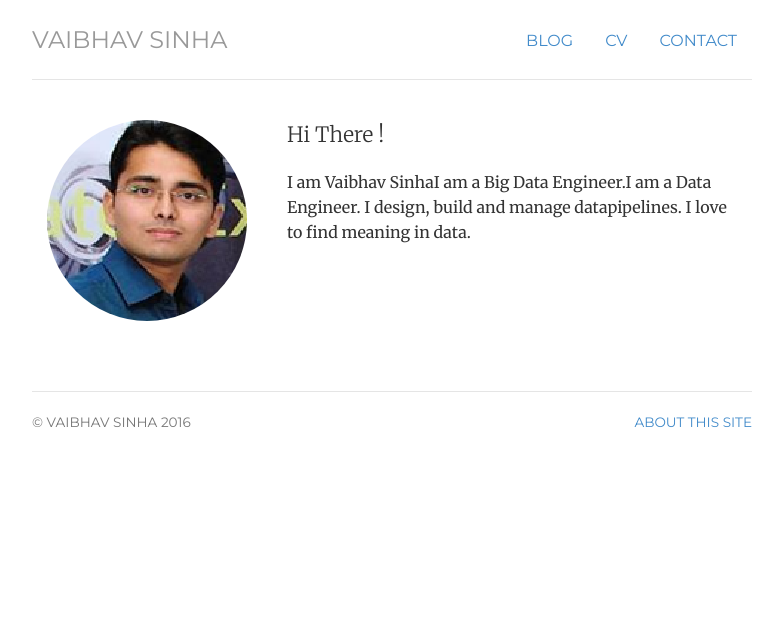
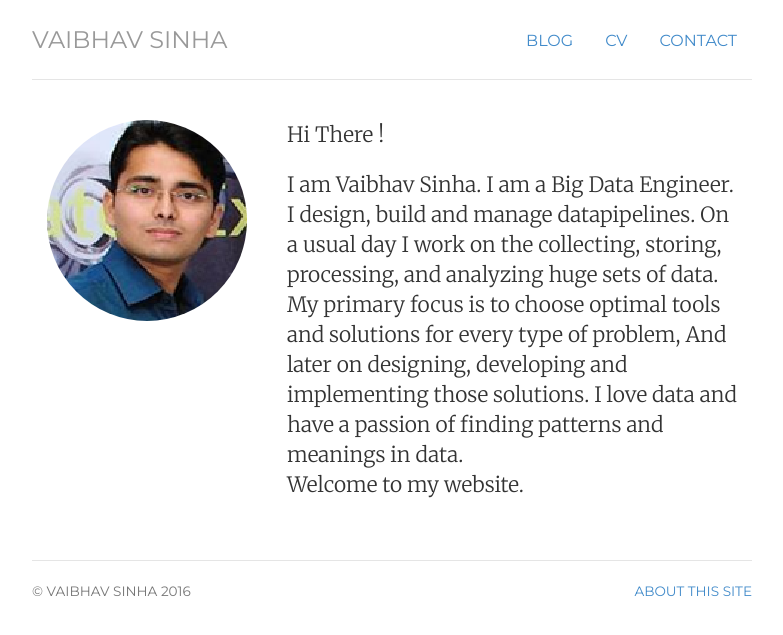
Before and after one commit to sinhav/sinhav.github.io, a Jekyll site: the page built from index.html, in a window 1280 px wide. Shown: the top 635 px of the page, without its empty margins (248-1031 px from the left). Built offline with Jekyll 4.4.1, drawn with Linux system fonts in a browser that asks for light colours.

Commit message:
Update index.html

```diff
--- a/index.html
+++ b/index.html
@@ -13,7 +13,8 @@ description: Vaibhav Sinha
 	</div>
 	<div itemscope itemtype="http://data-vocabulary.org/Person" class="col-sm-8">
 	<p class="lead">Hi There !</p>
-	<p>I am <span itemprop="name">Vaibhav Sinha</span>I am a Big Data Engineer.I am a Data Engineer. I design, build and manage datapipelines. I love to find meaning in data.</p>
+	<p class="lead">I am <span itemprop="name">Vaibhav Sinha</span>. I am a Big Data Engineer. I design, build and manage datapipelines. On a usual day I work on the collecting, storing, processing, and analyzing huge sets of data. My primary focus is to choose optimal tools and solutions for every type of problem, And later on designing, developing and implementing those solutions. I love data and have a passion of finding patterns and meanings in data.
+<br>Welcome to my website.</p>
 	</div>
 </div>
 <!-- </div> -->
```
